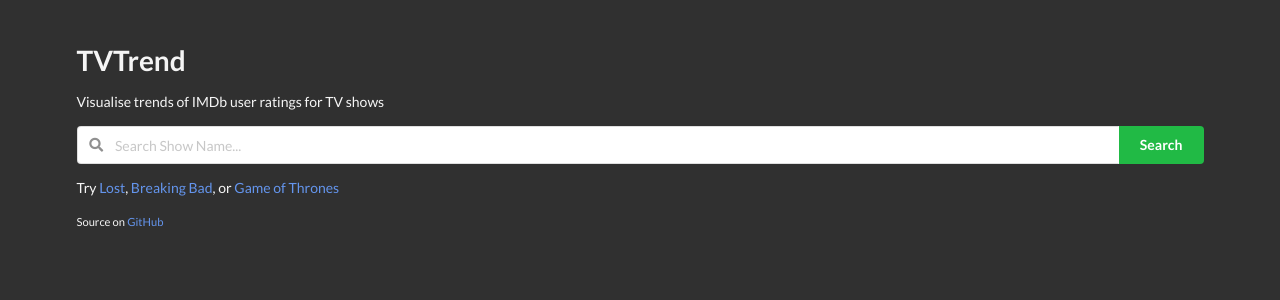
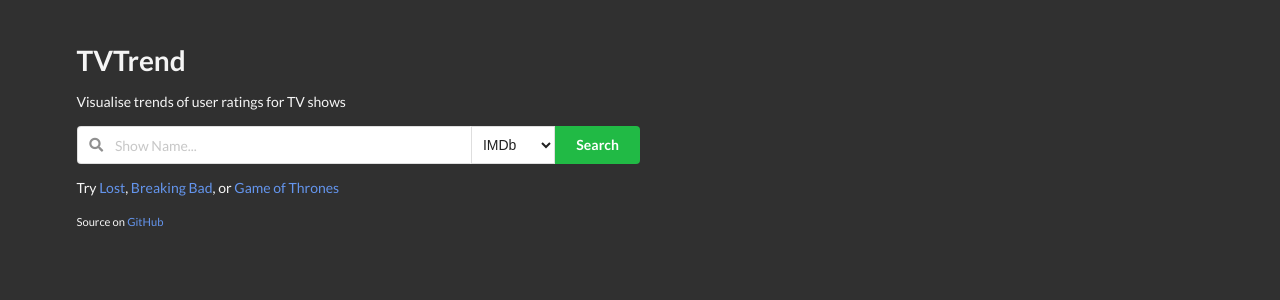
Before and after one commit to livingag/TVTrend, a Flask app: page / in a window 1280 px wide. Shown: the top 300 px of the page. Run offline with Flask 2, Linux system fonts and the light colour scheme; some libraries are stand-ins or nearby versions.

Commit message:
add trakt.tv as ratings source

```diff
--- a/templates/home.html
+++ b/templates/home.html
@@ -7,17 +7,21 @@
 {% block content %}
 <div class="ui container">
     <h1>TVTrend</h1>
-    <p>Visualise trends of IMDb user ratings for TV shows</p>
+    <p>Visualise trends of user ratings for TV shows</p>
     <form class="ui form" action="{{ url_for('search') }}" method="POST">
-        <div class="field">
-            <div id="searchBar" class="ui fluid left icon action input">
+        <div class="inline field">
+            <div id="searchBar" class="ui left icon action input" style="width:50%">
                 <i class="search icon"></i>
-                <input type="text" placeholder="Search Show Name..." name="showname">
+                <input type="text" placeholder="Show Name..." name="showname" style="width:70%">
+                <select class="ui dropdown" name="source">
+                    <option selected="" value="imdb">IMDb</option>
+                    <option value="trakt">Trakt.tv</option>
+                </select>
                 <button id="searchButton" class="ui button green" type="submit">Search</button>
             </div>
         </div>
     </form>
-    <p>Try <a href="{{ url_for('plot_show',tvdbId=73739) }}">Lost</a>, <a href="{{ url_for('plot_show',tvdbId=81189) }}">Breaking Bad</a>, or <a href="{{ url_for('plot_show',tvdbId=121361) }}">Game of Thrones</a></p>
+    <p>Try <a href="{{ url_for('plot_show',tvdbId=73739,source=imdb) }}">Lost</a>, <a href="{{ url_for('plot_show',tvdbId=81189,source=imdb) }}">Breaking Bad</a>, or <a href="{{ url_for('plot_show',tvdbId=121361,source=imdb) }}">Game of Thrones</a></p>
     <p><small>Source on <a href="http://github.com/livingag/TVTrend">GitHub</a></small></p>
 </div>
 <script>
--- a/views.py
+++ b/views.py
@@ -3,6 +3,7 @@ from tvtrend import app
 import tvdb_api, requests
 from bs4 import BeautifulSoup
 import numpy as np
+from datetime import datetime
 
 t = tvdb_api.Tvdb()
 
@@ -17,7 +18,7 @@ def search():
 
         show = t[showname]
 
-        return redirect(url_for('plot_show',tvdbId=show.data['id']))
+        return redirect(url_for('plot_show',tvdbId=show.data['id'])+'?source={}'.format(request.form['source']))
     else:
         return redirect(url_for('home'))
 
@@ -25,22 +26,43 @@ def search():
 def plot_show(tvdbId):
     show = t[int(tvdbId)]
 
+    if 'source' in request.args.keys():
+        source = request.args['source']
+    else:
+        source = 'imdb'
+
     ratings = {}
     epInfo = {'names': [], 'dates': []}
 
     for season in show.keys():
         if season > 0:
             seasonratings = []
-            r = requests.get('https://www.imdb.com/title/{}/episodes?season={}'.format(show.data['imdbId'],season))
-            soup = BeautifulSoup(r.content)
-            for div in soup.find_all("div","ipl-rating-star small"):
-                span = div.find_all("span","ipl-rating-star__rating")[0]
-                seasonratings.append(float(span.text))
-            eplist = soup.find_all("div","list detail eplist")[0]
-            if len(seasonratings) > 0:
-                epInfo['names'].extend(['S{}E{} - '.format(season,ep+1)+a.text for ep, a in enumerate(eplist.find_all("strong"))])
-                epInfo['dates'].extend([a.text.strip() for a in eplist.find_all("div","airdate")])
+            if source =='imdb':
+                r = requests.get('https://www.imdb.com/title/{}/episodes?season={}'.format(show.data['imdbId'],season))
+                soup = BeautifulSoup(r.content)
+                for div in soup.find_all("div","ipl-rating-star small"):
+                    span = div.find_all("span","ipl-rating-star__rating")[0]
+                    seasonratings.append(float(span.text))
+                eplist = soup.find_all("div","list detail eplist")[0]
+                if len(seasonratings) > 0:
+                    epInfo['names'].extend(['S{}E{} - '.format(season,ep+1)+a.text for ep, a in enumerate(eplist.find_all("strong"))])
+                    epInfo['dates'].extend([a.text.strip() for a in eplist.find_all("div","airdate")])
+                    ratings[season] = seasonratings
+            elif source == 'trakt':
+                r = requests.get('https://trakt.tv/shows/{}/seasons/{}'.format(show.data['imdbId'],season))
+                soup = BeautifulSoup(r.content)
+                rates = [int(a.text[:-1])/10 for a in soup.find_all("div", "percentage")]
+                names = [a.text for a in soup.find_all("span","main-title")[::2]]
+                li = soup.find("div",{"id": "seasons-episodes-sortable"})
+                dates = [a['data-date'][:10] for a in li.findChildren("span","convert-date")][::2]
+                for i, d in enumerate(dates):
+                    if datetime.strptime(d,'%Y-%m-%d') <= datetime.now():
+                        seasonratings.append(rates[i])
+                        epInfo['names'].append('S{}E{} - '.format(season,i+1)+names[i])
+                        epInfo['dates'].append(d)
                 ratings[season] = seasonratings
+            else:
+                return redirect(url_for('home'))
 
     data = []
     fits = {'season': [], 'series': []}
```
